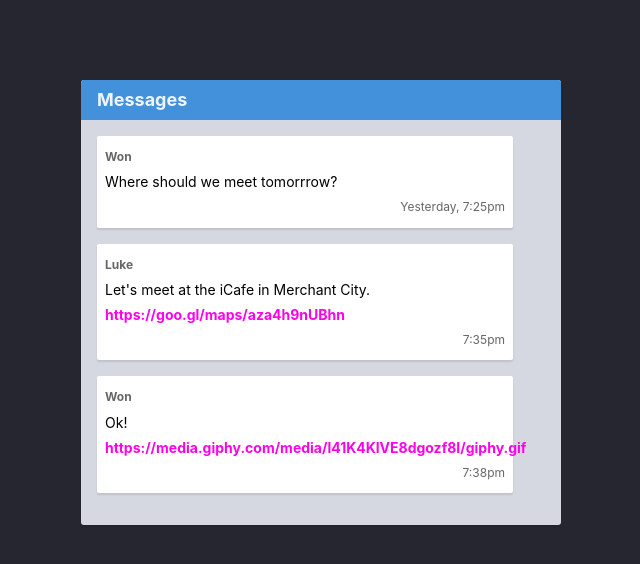
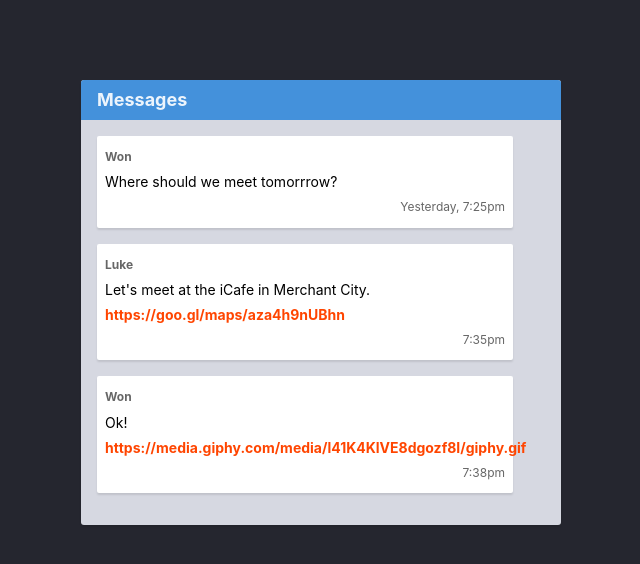
Before and after one commit to khaleds961/Get_Codi_Course, a website: page week-3/28-git-conflict/index.html in a window 1280 px wide. Shown: the whole page, without its empty margins (319-959 px from the left). Drawn offline with Linux system fonts and the light colour scheme.

Commit message:
orange master

```diff
--- a/week-3/28-git-conflict/styles.css
+++ b/week-3/28-git-conflict/styles.css
@@ -1,6 +1,6 @@
 /* Add your own CSS code below */
 .link {
-  color: #ff00ea;
+  color: orangered;
   font-weight: 700;
   text-decoration: none;
 }
```
